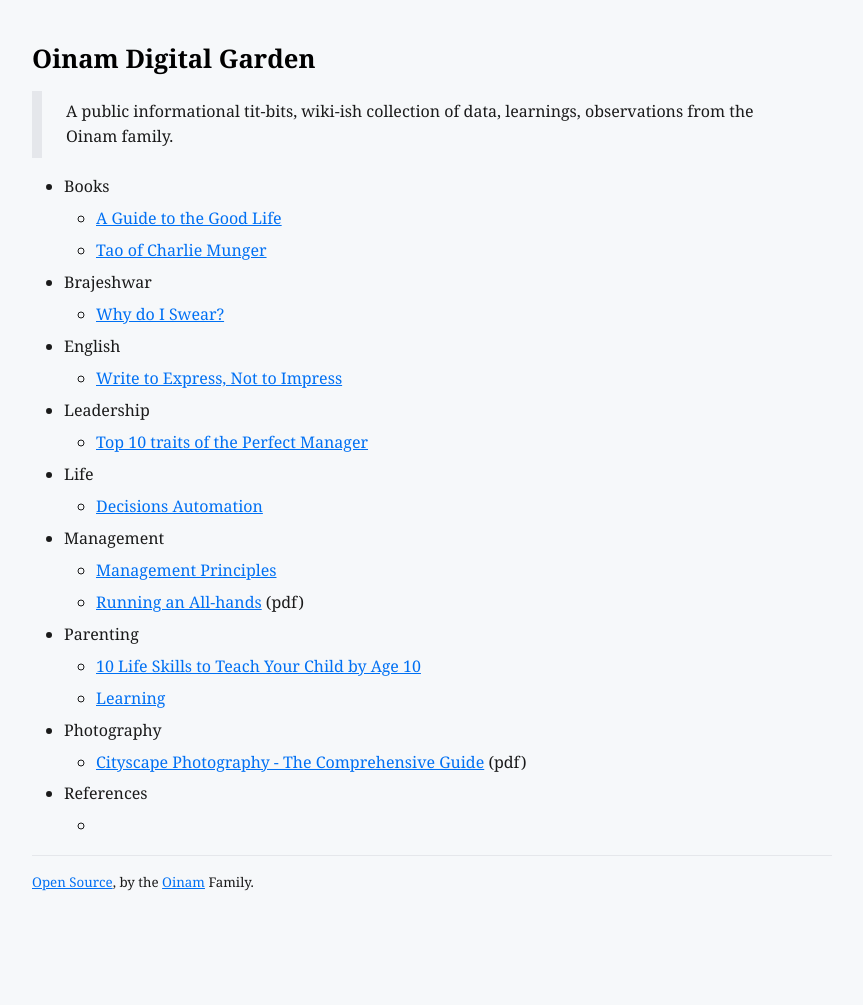
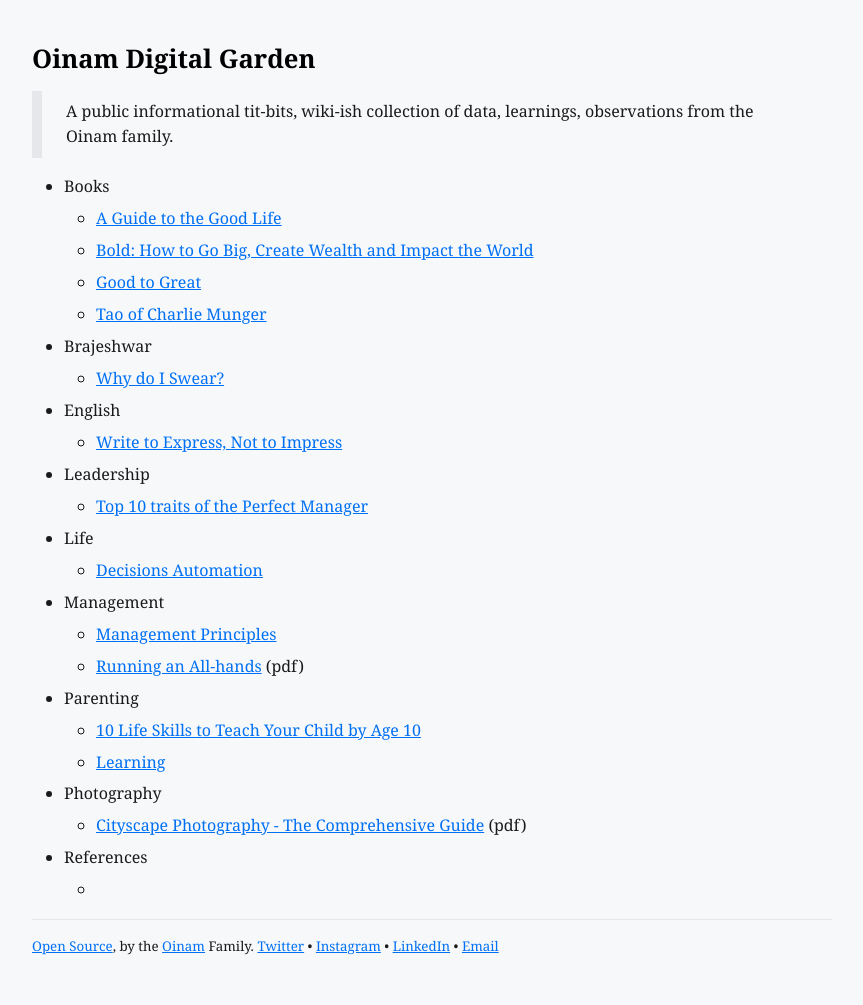
Before and after one commit to oinam/notes, a Jekyll site: the page built from index.md, in a window 1280 px wide. Shown: the whole page, without its empty margins (208-1071 px from the left). Built offline with Jekyll 4.4.1, drawn with Linux system fonts in a browser that asks for light colours; before the commit the page ends 941 px from its top, so only the background shows below that.

Commit message:
More Books

```diff
--- /dev/null
+++ b/CNAME
@@ -0,0 +1 @@
+oinam.fyi
--- /dev/null
+++ b/_includes/footer.html
@@ -0,0 +1,13 @@
+<hr>
+
+<footer>
+  <small>
+    <p>
+      <a href="https://github.com/oinam/oinam.fyi">Open Source</a>, by the <a href="//oinam.com/">Oinam</a> Family.
+      <a href="https://twitter.com/oinam">Twitter</a>
+      • <a href="https://www.instagram.com/oinam/">Instagram</a>
+      • <a href="https://www.linkedin.com/company/oinam/">LinkedIn</a>
+      • <a href="mailto:hi@oinam.com">Email</a>
+    </p>
+  </small>
+</footer>
--- a/_layouts/default.html
+++ b/_layouts/default.html
@@ -21,15 +21,7 @@
 
 {{ content }}
 
-<hr>
-
-<footer>
-  <small>
-    <p>
-      <a href="https://github.com/oinam/oinam.fyi">Open Source</a>, by the <a href="//oinam.com/">Oinam</a> Family.
-    </p>
-  </small>
-</footer>
+{% include footer.html %}
 
 </body>
 </html>
--- a/index.md
+++ b/index.md
@@ -11,6 +11,8 @@
 
 - Books
   + [A Guide to the Good Life](/books/a-guide-to-the-good-life/)
+  + [Bold: How to Go Big, Create Wealth and Impact the World](/books/bold-how-to-go-big-create-wealth-and-impact-the-world/)
+  + [Good to Great](/books/good-to-great/)
   + [Tao of Charlie Munger](/books/tao-of-charlie-munger/)
 - Brajeshwar
   + [Why do I Swear?](/brajeshwar/why-do-i-swear/)
```
Also changed, not shown: books/bold-how-to-go-big-create-wealth-and-impact-the-world.md (+7 -2 lines), books/good-to-great.md (+6 -0 lines), devices/README-Devices.md (+1 -14 lines), devices/iOS & Android.md (+3 -30 lines).
